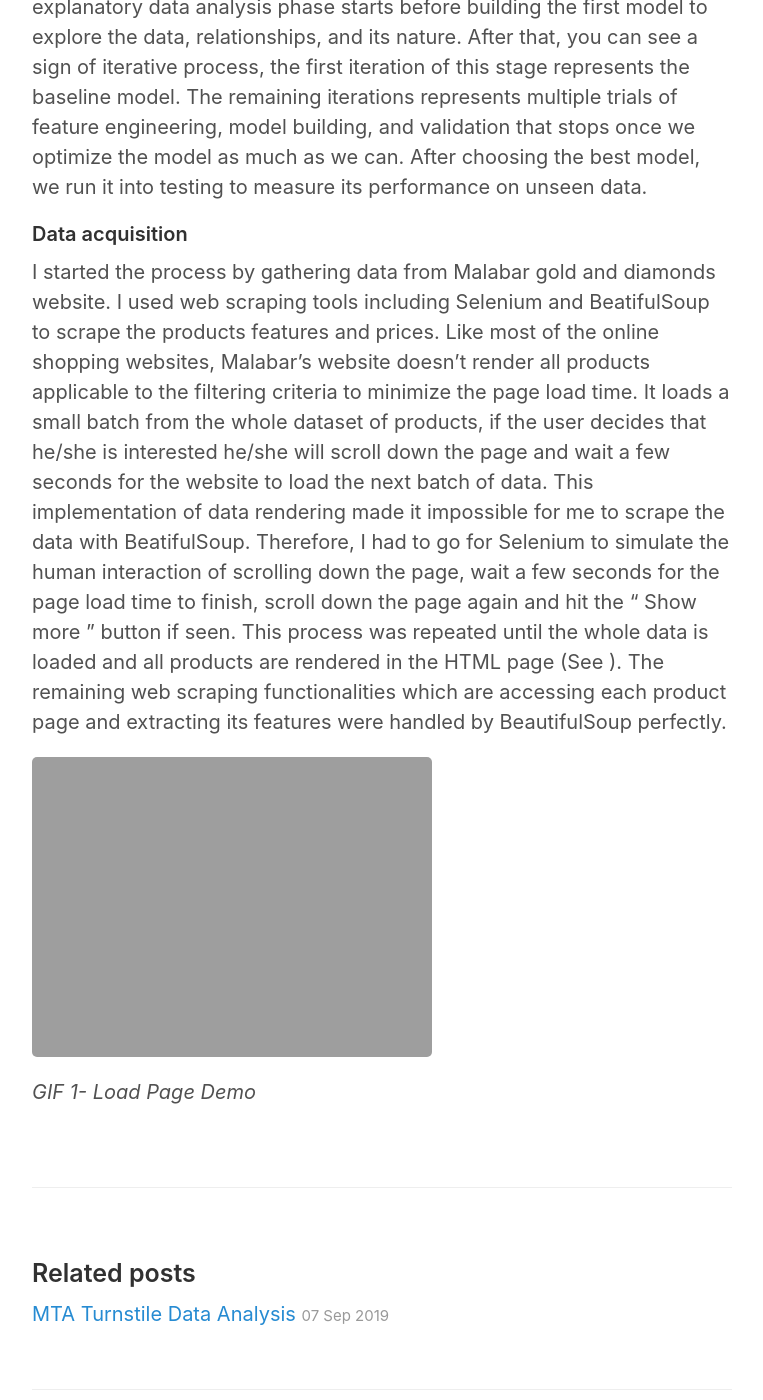
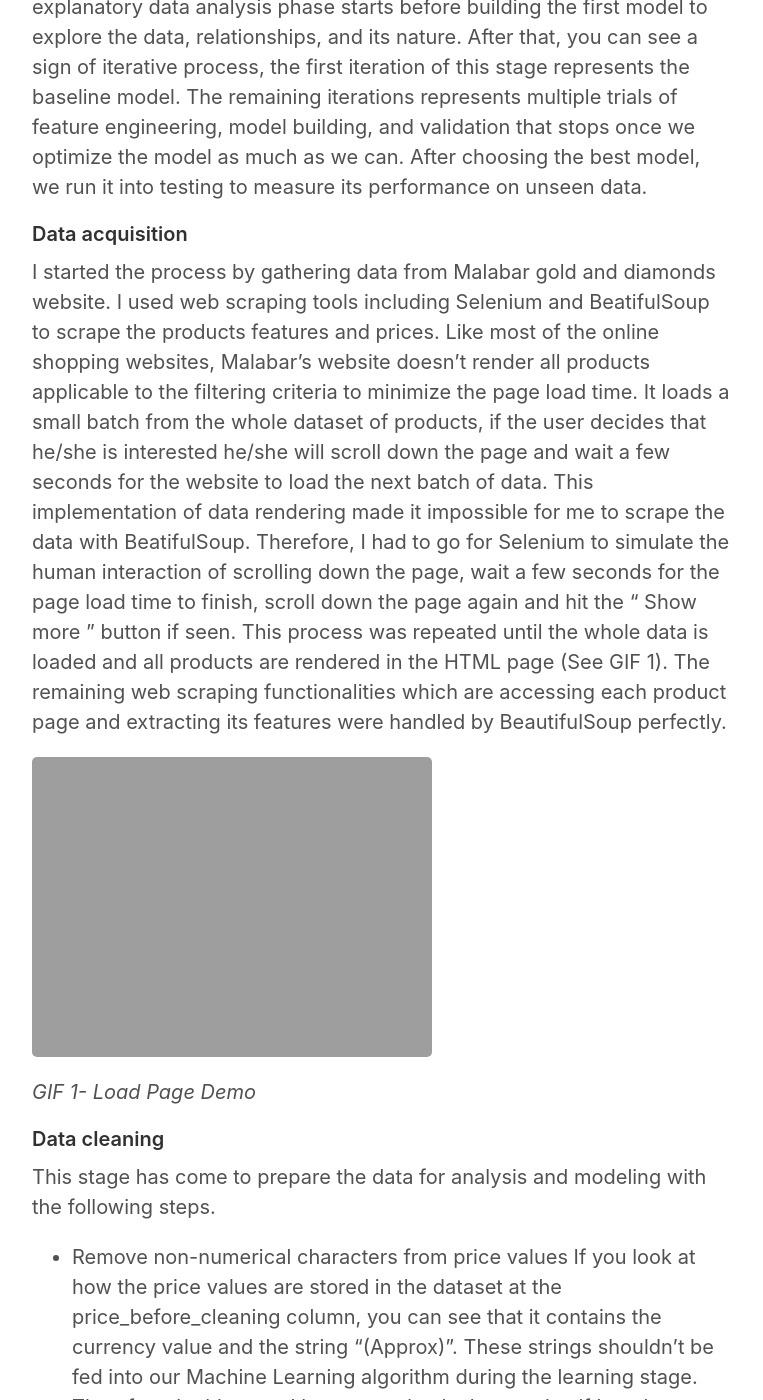
Before and after one commit to reemalmuqbil/reemalmuqbil.github.io, a Jekyll site: the page built from _posts/2019-09-23-Predict-Jewelry-Prices.md, in a window 1280 px wide and 1400 px high, scrolled down 1654 px. Shown: the whole window, without its empty margins (258-1021 px from the left). Built offline with Jekyll 4.4.1, drawn with Linux system fonts in a browser that asks for light colours; some of the changed text lies outside the part shown.

Commit message:
added data cleaning for post 2

```diff
--- a/_posts/2019-09-23-Predict-Jewelry-Prices.md
+++ b/_posts/2019-09-23-Predict-Jewelry-Prices.md
@@ -20,7 +20,15 @@
 The approach I have followed throughout developing this solution is illustrated in the Figure 1. It starts by a process for acquiring and building the dataset. The collected dataset is then cleaned using multiple techniques that is to be discussed in detail in the following sections. The explanatory data analysis phase starts before building the first model to explore the data, relationships, and its nature. After that, you can see a sign of iterative process, the first iteration of this stage represents the baseline model. The remaining iterations represents multiple trials of feature engineering, model building, and validation that stops once we optimize the model as much as we can. After choosing the best model, we run it into testing to measure its performance on unseen data.
 
 #### Data acquisition
- I started the process by gathering data from Malabar gold and diamonds website. I used web scraping tools including Selenium and BeatifulSoup to scrape the products features and prices. Like most of the online shopping websites, Malabar’s website doesn’t render all products applicable to the filtering criteria to minimize the page load time. It loads a small batch from the whole dataset of products, if the user decides that he/she is interested he/she will scroll down the page and wait a few seconds for the website to load the next batch of data. This implementation of data rendering made it impossible for me to scrape the data with BeatifulSoup. Therefore, I had to go for Selenium to simulate the human interaction of scrolling down the page, wait a few seconds for the page load time to finish, scroll down the page again and hit the “ Show more ” button if seen. This process was repeated until the whole data is loaded and all products are rendered in the HTML page (See ). The remaining web scraping functionalities which are accessing each product page and extracting its features were handled by BeautifulSoup perfectly.
+ I started the process by gathering data from Malabar gold and diamonds website. I used web scraping tools including Selenium and BeatifulSoup to scrape the products features and prices. Like most of the online shopping websites, Malabar’s website doesn’t render all products applicable to the filtering criteria to minimize the page load time. It loads a small batch from the whole dataset of products, if the user decides that he/she is interested he/she will scroll down the page and wait a few seconds for the website to load the next batch of data. This implementation of data rendering made it impossible for me to scrape the data with BeatifulSoup. Therefore, I had to go for Selenium to simulate the human interaction of scrolling down the page, wait a few seconds for the page load time to finish, scroll down the page again and hit the “ Show more ” button if seen. This process was repeated until the whole data is loaded and all products are rendered in the HTML page (See GIF 1). The remaining web scraping functionalities which are accessing each product page and extracting its features were handled by BeautifulSoup perfectly.
 
  ![demo]({{ site.url }}/images/project-02/load-demo.gif)
  *GIF 1- Load Page Demo*
+
+#### Data cleaning
+This stage has come to prepare the data for analysis and modeling with the following steps.
+* Remove non-numerical characters from price values
+ If you look at how the price values are stored in the dataset at the price_before_cleaning column, you can see that it contains the currency value and the string “(Approx)”. These strings shouldn’t be fed into our Machine Learning algorithm during the learning stage. Therefore, in this step, I have stored only the cost itself into the dataset. The result of this step is reflected on the price column in the Figure 2.
+
+ ![demo]({{ site.url }}/images/project-02/price_col_transformation.png)
+ *Figure 2- Price Column Cleaning*
```
